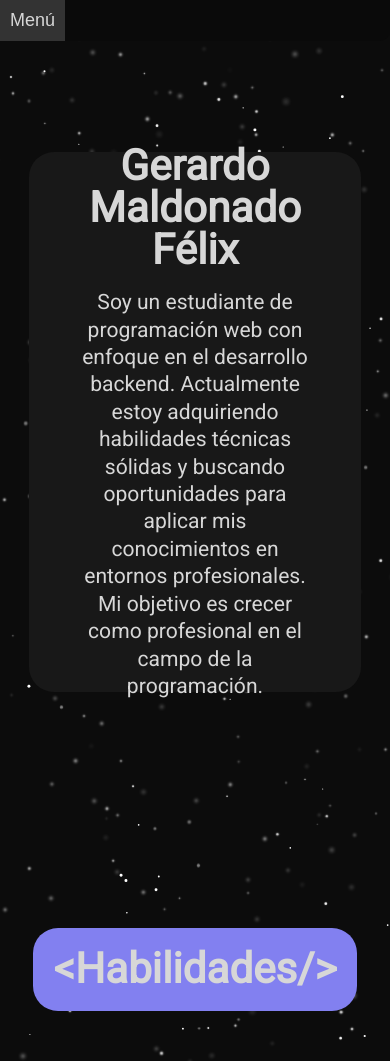
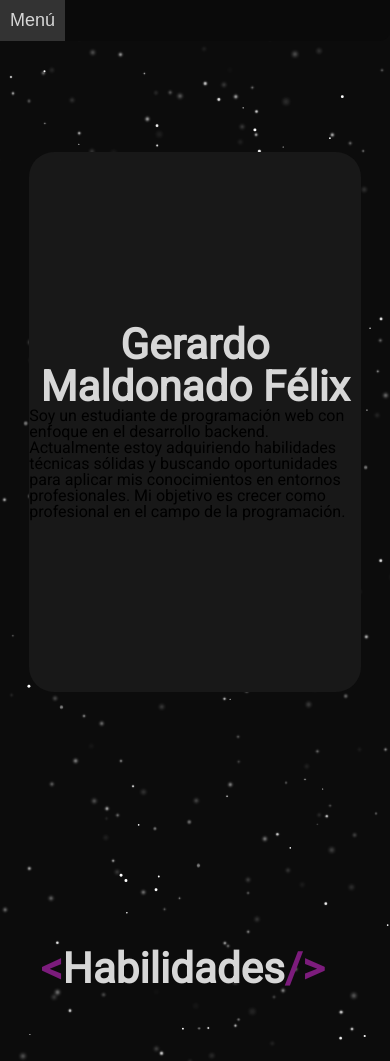
Before and after one commit to GeraMaldonado/miweb, a Vue app: page / in a window 390 px wide. Shown: the top 1061 px of the page. Built offline with nearby package versions, Linux system fonts and the light colour scheme; no server answers.

Commit message:
Refactorizacion de estilos

```diff
--- a/src/assets/styles.css
+++ b/src/assets/styles.css
@@ -3,21 +3,25 @@ html {
   scrollbar-width: none;
 }
 .titulo{
-  font-size: 5vmax;
+  font-size: var(--altura-titulo);
   color: #d7d7d7  ;
   font-weight: 900;
   text-align: center;
+  display: flex;
 }
-.texto{
-  margin-top: 2vmax;
-  font-size: 2.5vmax;
-  color: #d7d7d7;
-  line-height: 1.3;
-  font-weight: 500;
-  text-align: center;
+.simbolo{
+  font-weight: 800;
+  color: rgb(124, 28, 124);
+
 }
+.destacador {
+  color: purple;
+  font-weight: bold;
+}
+
 .pantalla {
   height: 100vh;
+  min-width: 370px;
   display: flex;
   align-items: center;
   justify-content: center;
@@ -33,15 +37,14 @@ html {
 .contenedorOscuro{
   height: 80%;
   width: 100%;
+  min-width: 315px;
   background-color: #181818;
   border-radius: 25px;
   display: flex;
   align-items: center;
-  justify-content: center
+  justify-content: center;
 }
-.contenedorContenido{
-  margin: 5vmax;
-}
+
 .etiqueta{
   padding: 20px;
   margin-bottom: 5%;
@@ -50,51 +53,4 @@ html {
   display: flex;
   align-items: center;
   justify-content: center;
-  background-color: #8280f0;
 }
-.contenedorP {
-  display: flex;
-  align-items: center;
-  width: 100%;
-  height: 100%;
-}
-.imagenHabilidad {
-  margin-right: 10%;
-}
-
-.contenedorLogo{
-  height: 90%;
-  width: 90%;
-  background-color: #d7d7d7;
-  display: flex;
-  border-radius: 10%;
-  align-items: center;
-  justify-content: center;
-}
-.logo{
-  width: 70%;
-  margin: 10px;
-}
-.habilidades{
-  margin: auto 5%;
-  display: grid;
-  grid-template-columns: repeat(auto-fill, minmax(100px, 1fr));
-  grid-auto-rows: 1fr;
-  gap: 5%;
-}
-
-
-@media only screen and (max-width: 871px) {
-  .contenedorElementos{
-    align-items: center;
-  }
-  .imagenHabilidad{
-    display: none;
-  }
-  .etiqueta{
-    margin-right: 0%;
-  }
-  .contenedorP{
-    height: 100%;
-  }
-}
--- a/src/components/habilidades.vue
+++ b/src/components/habilidades.vue
@@ -22,6 +22,39 @@
 </template>
 
 <style scope>
+.contenedorP {
+  display: flex;
+  align-items: center;
+  width: 100%;
+  height: 100%;
+  min-width: 315px;
+}
+.imagenHabilidad {
+  margin-right: 10%;
+}
+
+.contenedorLogo{
+  height: 90%;
+  width: 90%;
+  background-color: #d7d7d7;
+  display: flex;
+  border-radius: 10%;
+  align-items: center;
+  justify-content: center;
+}
+.logo{
+  width: 70%;
+  margin: 10px;
+}
+.habilidades{
+  margin: auto 5%;
+  display: grid;
+  grid-template-columns: repeat(auto-fill, minmax(100px, 1fr));
+  grid-auto-rows: 1fr;
+  gap: 5%;
+}
+
+
 .contenedorLogo{
   will-change: filter;
   transition: filter 300ms;
@@ -29,5 +62,15 @@
 .contenedorLogo:hover{
   filter: drop-shadow(0 0 2em #8280f0de)
 }
-
+@media only screen and (max-width: 871px) {
+  .imagenHabilidad{
+    display: none;
+  }
+  .etiqueta{
+    margin-right: 0%;
+  }
+  .contenedorP{
+    height: 100%;
+  }
+}
 </style>
```
